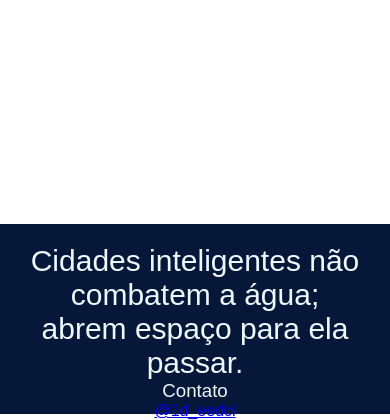
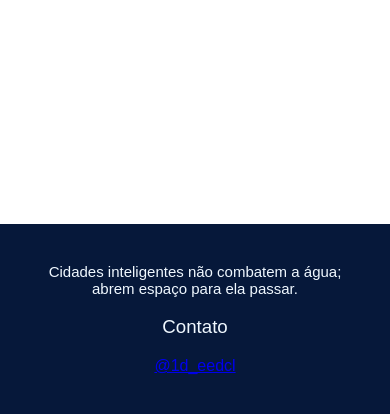
Before and after one commit to MicaeliCaetano/Mapa-Interativo-Enchentes-em-Alagoas, a Django app: page / in a window 390 px wide. Shown: the part 814-1234 px from the top of the page. Run offline with Django 5.2, Linux system fonts and the light colour scheme.

Commit message:
Ajustar o comportamento do site

```diff
--- a/static/css/style.css
+++ b/static/css/style.css
@@ -21,6 +21,12 @@ header {
 header h1 {
     margin: 0;
     font-size: 50px;
+}
+@media (max-width: 600px) {
+    header h1 {
+        font-weight: 300;
+        font-size: 30px;
+    }
 }
 
 
@@ -49,6 +55,12 @@ footer * {
 footer h1 {
     font-size: 30px;
 }
+@media (max-width: 600px) {
+    footer h1 {
+        font-weight: 300;
+        font-size: 15px;
+    }
+}
 
 
 h1[title="inicio"] {
@@ -73,11 +85,3 @@ p[title="inicio"] {
         margin-inline: 50px;
     }
 }
-
-
-@media (max-width: 600px) {
-    h1[title="cabecalhoRodaPe"]{
-        font-weight: 300;
-        font-size: 30px;
-    }
-}
```
